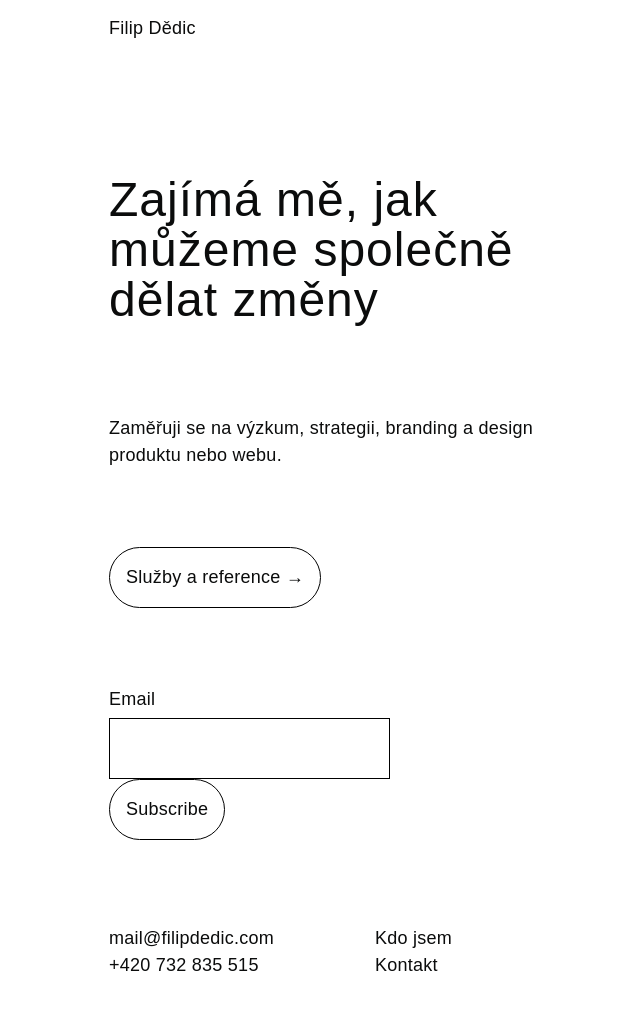
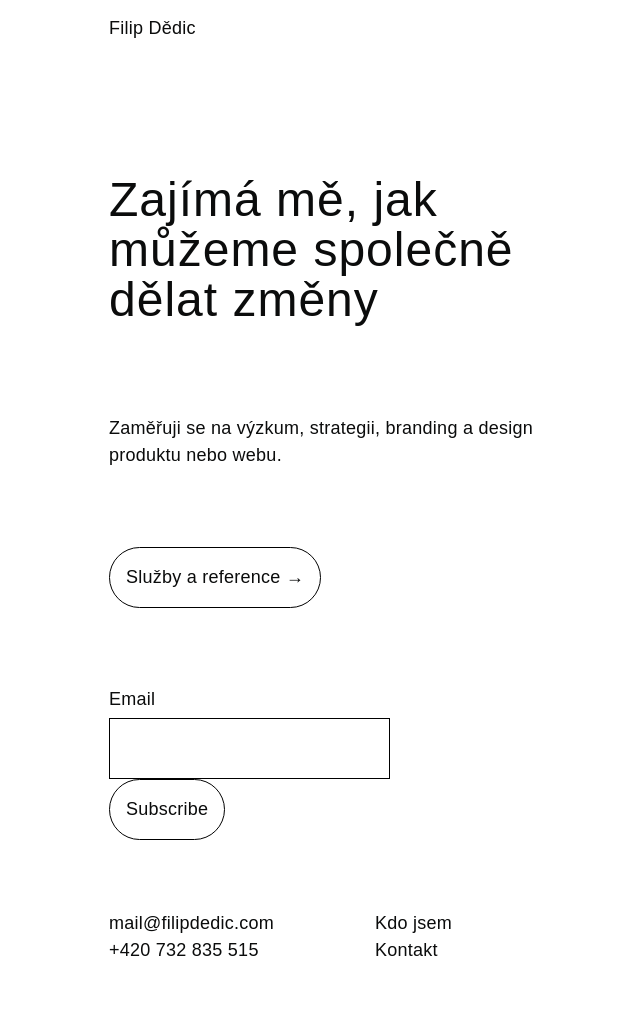
Before and after one commit to fdedic/fdedic.github.io, a Jekyll site: the page built from index.md, in a window 1280 px wide. Shown: the whole page, without its empty margins (151-791 px from the left). Built offline with Jekyll 4.4.1, drawn with Linux system fonts in a browser that asks for light colours; nearby versions of some CDN libraries; some web fonts are replaced.

Commit message:
Update index.html

```diff
--- a/_layouts/index.html
+++ b/_layouts/index.html
@@ -11,7 +11,7 @@
             {{content}}
             <hr>
             <!-- Begin Mailchimp Signup Form -->
-            <div id="mc_embed_signup" class="form-group">
+            <div id="mc_embed_signup">
               <form action="https://twitter.us12.list-manage.com/subscribe/post?u=015be158fb9f21b898ce4469f&amp;id=6dd90961d0" method="post" id="mc-embedded-subscribe-form" name="mc-embedded-subscribe-form" class="validate" target="_blank" novalidate>
                 <div id="mc_embed_signup_scroll">
                   <div class="mc-field-group">
```
